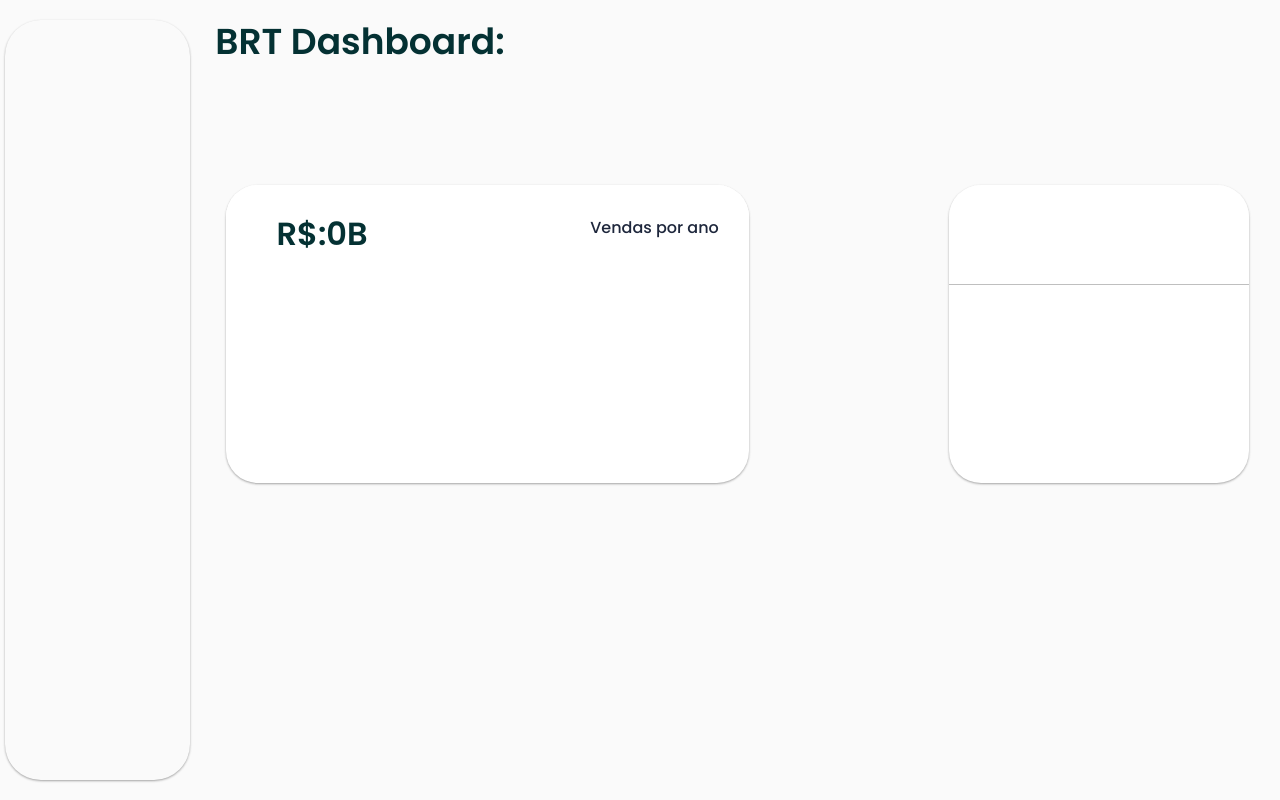
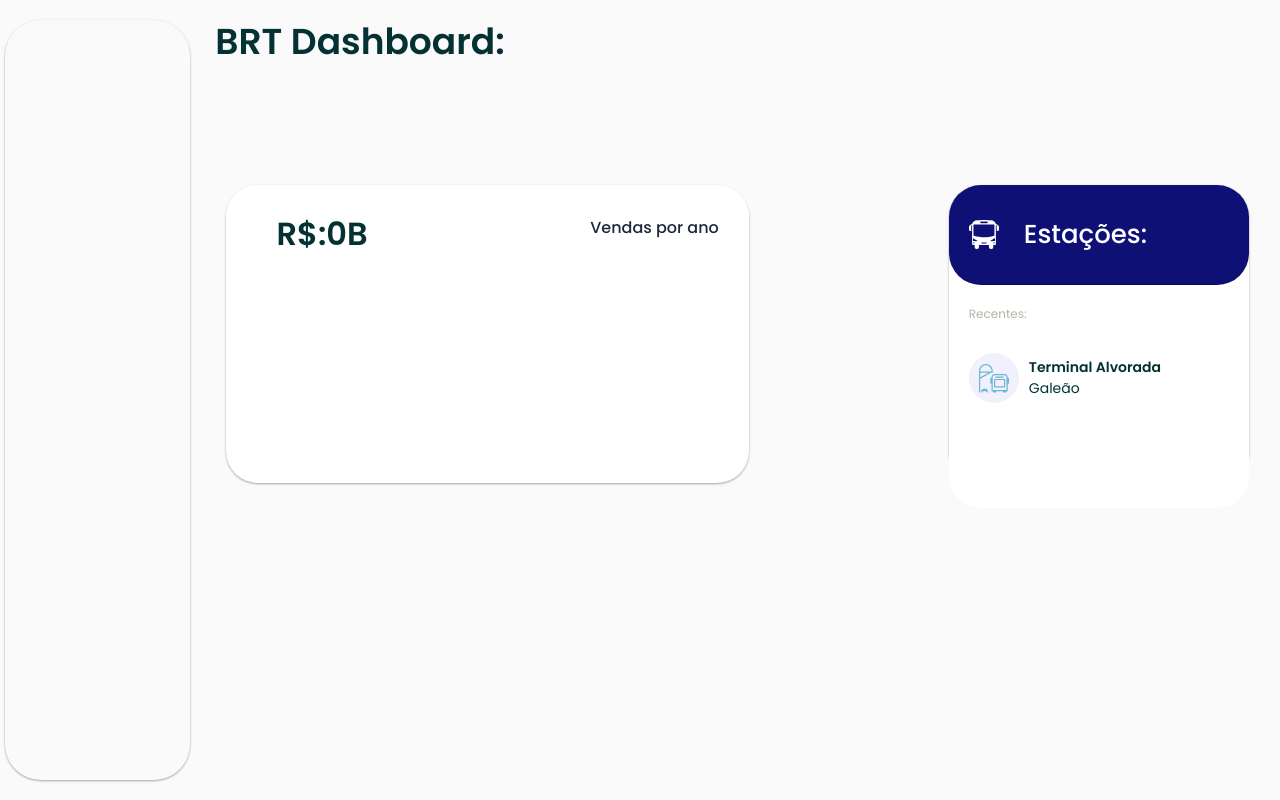
Before and after one commit to andradeigor/BRT-DashBoard, a React (Create React App) app in the folder web/: page / in a window 1280 px wide. Built offline with nearby package versions, Linux system fonts and the light colour scheme; no server answers.

Commit message:
Station list almost done

```diff
--- a/web/src/components/DashBoard/index.js
+++ b/web/src/components/DashBoard/index.js
@@ -7,9 +7,23 @@ import {
   TotalSalesHeaderTitleContainer2,
   TotalSalesListContainer,
   TotalSalesListHeader,
+  TotalSalesListHeaderTitle,
+  TotalSalesHeaderTitleIcon,
+  TotalSalesListMainContainer,
+  TotalSalesListMainTitle,
+  TotalSalesListMainContentContainer,
+  TotalSalesListMainContentItem,
+  TotalSalesMainContantIcon,
+  TotalSalesMainContantIconContainer,
+  TotalSalesMainContantTitleContainer,
+  TotalSalesMainContantTitleWarper,
+  TotalSalesMainContantTitle,
+  TotalSalesMainContantNeightboorhood,
 } from "./styled";
 import { LineChart, Line, XAxis, Tooltip, ResponsiveContainer } from "recharts";
 import { useEffect, useState } from "react";
+import BussImagePath from "../../assets/buss.svg";
+import BussStopImagePath from "../../assets/bussStop.svg";
 import axios from "axios";
 const Dashboard = () => {
   const [dataBrt, setDataBRT] = useState([]);
@@ -77,7 +91,30 @@ const Dashboard = () => {
         </ResponsiveContainer>
       </TotalSalesContainer>
       <TotalSalesListContainer>
-        <TotalSalesListHeader></TotalSalesListHeader>
+        <TotalSalesListHeader>
+          <TotalSalesHeaderTitleIcon src={BussImagePath} />
+          <TotalSalesListHeaderTitle>Estações:</TotalSalesListHeaderTitle>
+        </TotalSalesListHeader>
+        <TotalSalesListMainContainer>
+          <TotalSalesListMainTitle>Recentes:</TotalSalesListMainTitle>
+          <TotalSalesListMainContentContainer>
+            <TotalSalesListMainContentItem>
+              <TotalSalesMainContantIconContainer>
+                <TotalSalesMainContantIcon src={BussStopImagePath} />
+              </TotalSalesMainContantIconContainer>
+              <TotalSalesMainContantTitleContainer>
+                <TotalSalesMainContantTitleWarper>
+                  <TotalSalesMainContantTitle>
+                    Terminal Alvorada
+                  </TotalSalesMainContantTitle>
+                  <TotalSalesMainContantNeightboorhood>
+                    Galeão
+                  </TotalSalesMainContantNeightboorhood>
+                </TotalSalesMainContantTitleWarper>
+              </TotalSalesMainContantTitleContainer>
+            </TotalSalesListMainContentItem>
+          </TotalSalesListMainContentContainer>
+        </TotalSalesListMainContainer>
       </TotalSalesListContainer>
     </DashboardContainer>
   );
--- a/web/src/components/DashBoard/styled.js
+++ b/web/src/components/DashBoard/styled.js
@@ -71,7 +71,90 @@ export const TotalSalesListContainer = styled.div`
 export const TotalSalesListHeader = styled.div`
   width: 100%;
   height: 100px;
-  background-color: ${({ theme }) => theme.colors.backgroundCards};
-  border-radius: 32px 32px 0 0;
+  background-color: #0e1075;
+  border-radius: 32px;
   border-bottom: 0.7px solid rgba(0, 0, 0, 0.25);
+  display: flex;
+  align-items: center;
 `;
+
+export const TotalSalesListHeaderTitle = styled.p`
+  margin: 5px;
+  font-size: 26px;
+  color: ${(props) => props.theme.colors.backgroundCards};
+  font-weight: 500;
+  padding-left: 20px;
+`;
+
+export const TotalSalesHeaderTitleIcon = styled.img`
+  width: 30px;
+  margin-left: 20px;
+`;
+
+export const TotalSalesListMainContainer = styled.div`
+  width: 100%;
+  height: 75%;
+  overflow-y: hidden;
+  background-color: ${(props) => props.theme.colors.backgroundCards};
+  border-radius: 32px;
+  display: flex;
+  flex-direction: column;
+`;
+
+export const TotalSalesListMainTitle = styled.p`
+  margin: 20px;
+  font-size: 12px;
+  color: #b3b3a8;
+`;
+
+export const TotalSalesListMainContentContainer = styled.div`
+  width: 100%;
+  height: 100%;
+`;
+
+export const TotalSalesListMainContentItem = styled.div`
+  width: 100%;
+  height: 70px;
+  padding: 10px;
+  padding-left: 20px;
+  display: flex;
+  margin-bottom: 10px;
+  align-items: center;
+`;
+
+export const TotalSalesMainContantIconContainer = styled.div`
+  width: 50px;
+  height: 50px;
+  background-color: #f0f1fc;
+  border-radius: 50%;
+  display: flex;
+  align-items: center;
+  justify-content: center;
+`;
+export const TotalSalesMainContantIcon = styled.img`
+  width: 30px;
+`;
+
+export const TotalSalesMainContantTitleContainer = styled.div`
+  height: 100%;
+`;
+export const TotalSalesMainContantTitleWarper = styled.div`
+  height: 100%;
+  width: 150px;
+  margin-left: 10px;
+  display: flex;
+  justify-content: center;
+  flex-direction: column;
+`;
+
+export const TotalSalesMainContantTitle = styled.p`
+  font-size: 14px;
+  font-weight: 600;
+  color: ${({ theme }) => theme.colors.primary};
+`;
+
+export const TotalSalesMainContantNeightboorhood = styled.p`
+  font-size: 14px;
+  font-weight: 400;
+  color: ${({ theme }) => theme.colors.primary};
+`;
```
Also changed, not shown: web/src/assets/buss.svg (added), web/src/assets/bussStop.svg (added).
